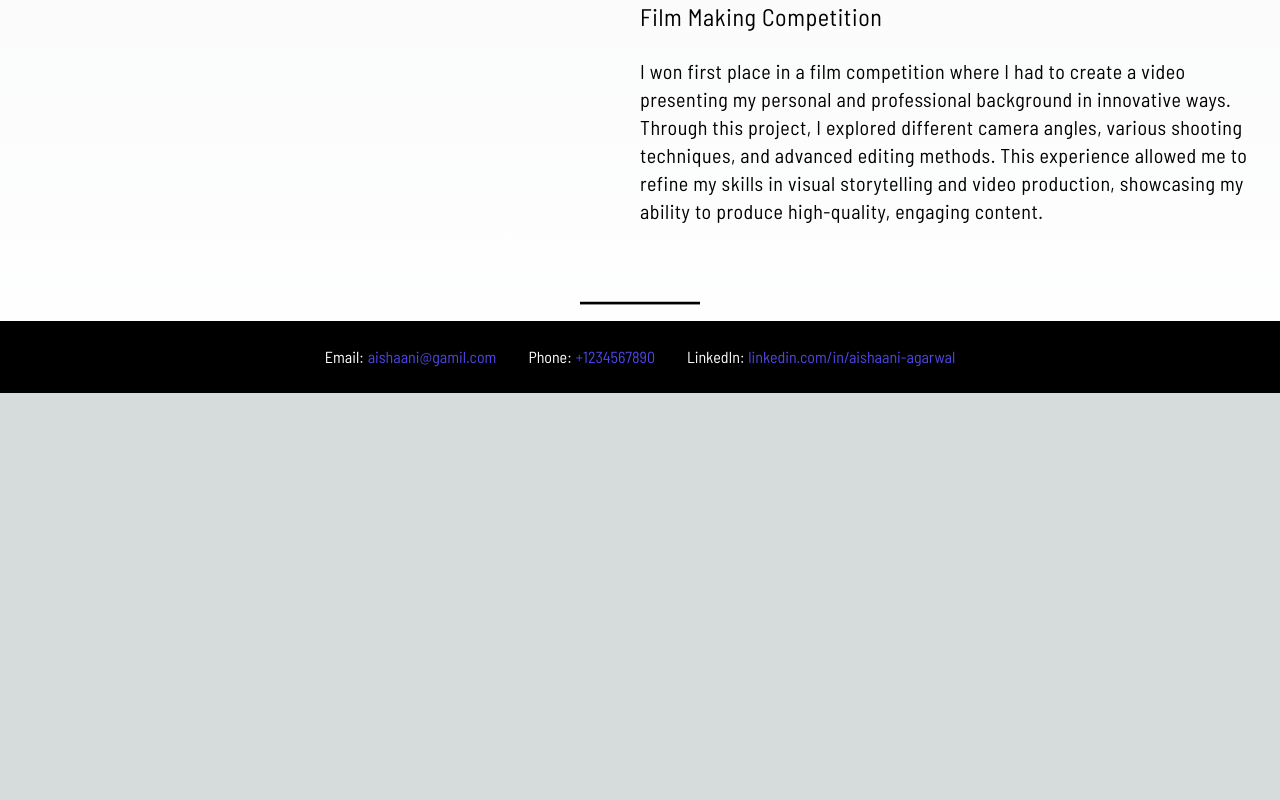
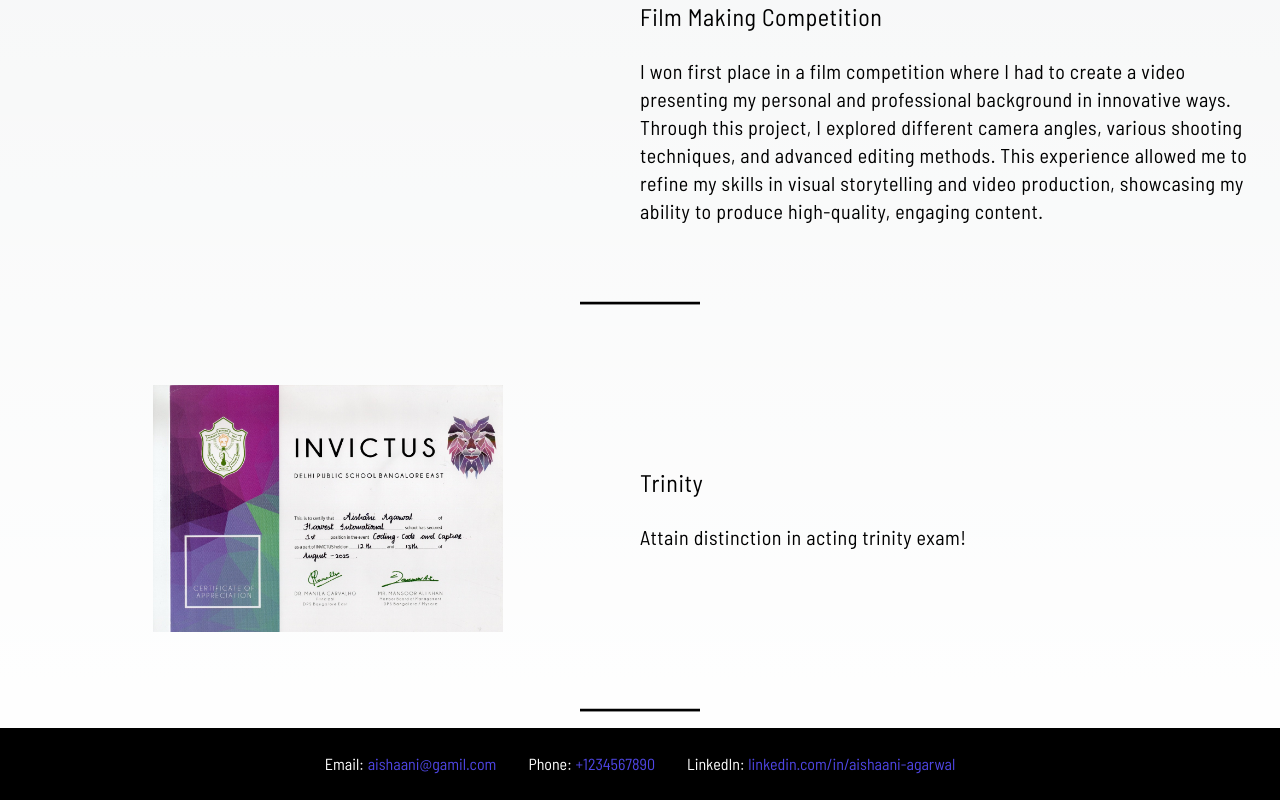
Before and after one commit to aishaani-agarwal/aishaani-portfolio, a Next.js app: page /extracurricular in a window 1280 px wide. Shown: the part 3520-4320 px from the top of the page. Before the commit the page ends 3913 px from the top, so only its background shows below. Built offline with nearby package versions, Linux system fonts and the light colour scheme; a web font is replaced by a local one.

Commit message:
added invictus

```diff
--- a/pages/extracurricular.js
+++ b/pages/extracurricular.js
@@ -280,6 +280,36 @@ const Project = () => {
           ⎯⎯⎯⎯⎯
         </h1>
 
+      <div className="flex flex-wrap items-center justify-center mb-8 container mt-16 px-24">
+          <div className="w-full md:w-1/2 flex justify-center mb-4 md:mb-0">
+            {/* Image */}
+            <Image
+              src="/image/invictus.jpg"
+              alt="invictus Image"
+              width={350}
+              height={350}
+            />
+          </div>
+          <div className="w-full md:w-2/5 lg:w-1/2">
+            {/* Text Content */}
+            <h1 className="font-Barlow font-extrabold text-2xl text-left max-w-prose leading-loose tracking-wide">
+              Trinity
+            </h1>
+            <br />
+            <p className="font-Barlow text-xl text-left max-w-prose leading-loose ... tracking-wide">
+            Attain distinction in acting trinity exam!
+            </p>
+          </div>
+        </div>
+
+        <h1 className="font-serif font-bold text-center text-2xl sm:text-5xl md:text-6xl my-8">
+          <br />
+          ⎯⎯⎯⎯⎯
+        </h1>
+
+
+
+
 
         {/* Menu Buttons */}
         <div className="absolute top-4 right-4 space-x-2 sm:space-x-4">
```
Also changed, not shown: public/image/invictus.jpg (added), 1 other file (tests, documents, lock files or other folders).
